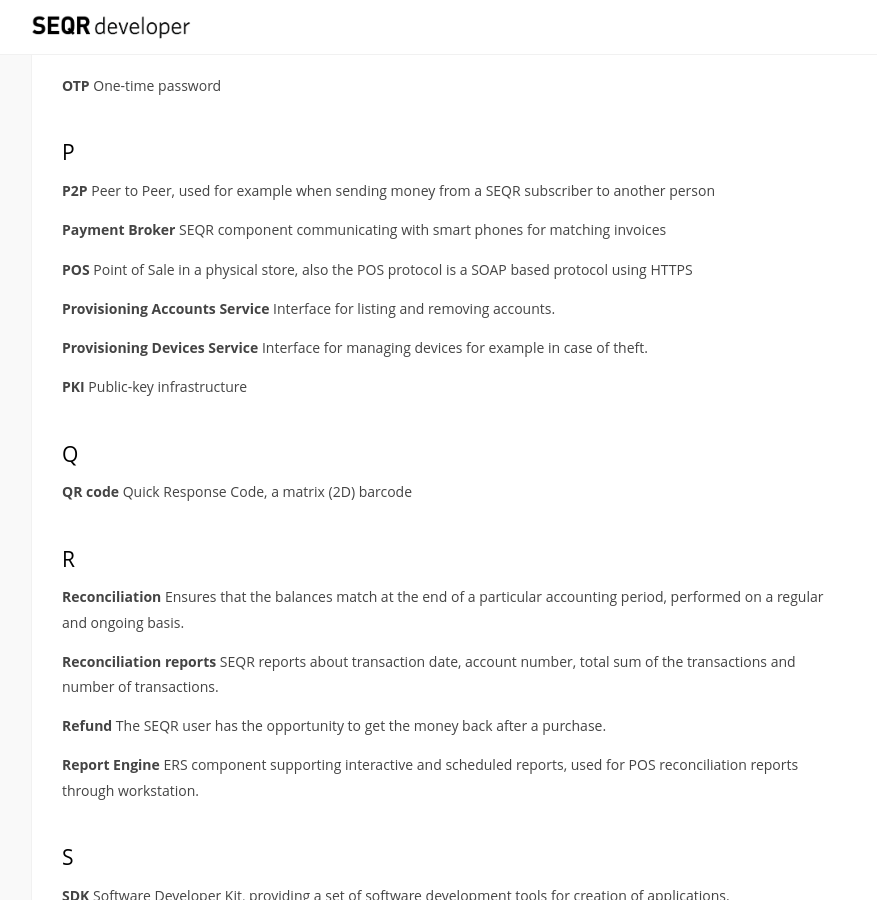
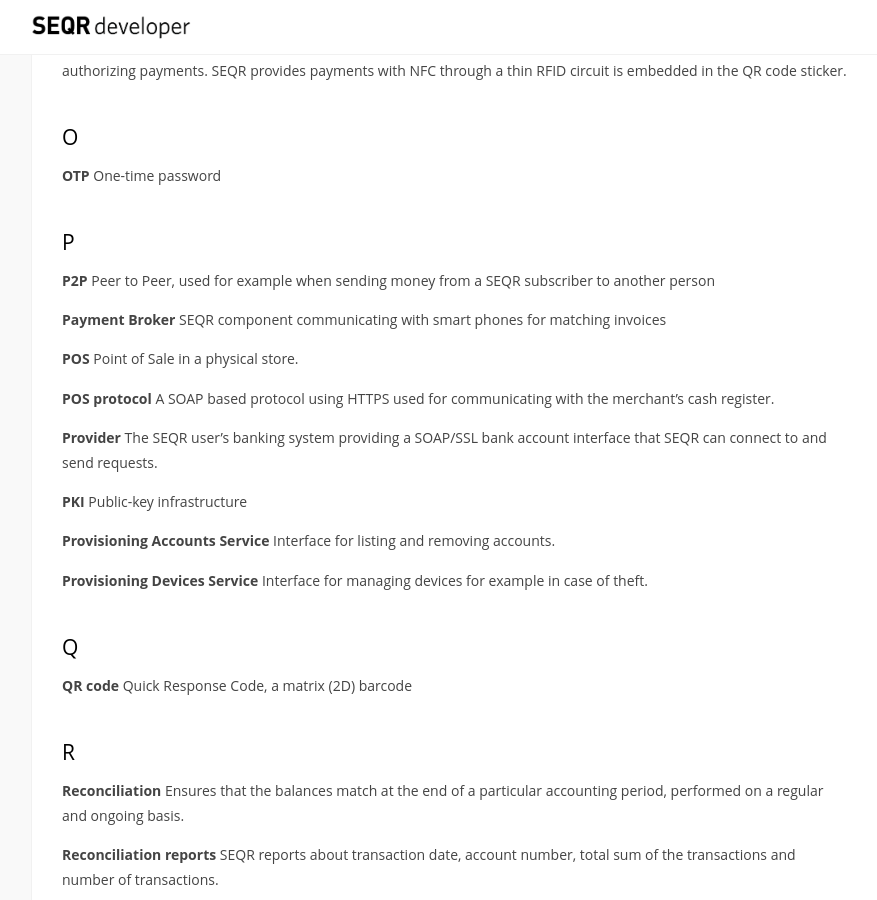
Before and after one commit to SeamlessDistribution/SeamlessDistribution.github.io, a Jekyll site: the page built from merchant/reference/glossary.md, in a window 1280 px wide and 900 px high, scrolled down 1867 px. Shown: the whole window, without its empty margins (184-1061 px from the left). Built offline with Jekyll 4.4.1, drawn with Linux system fonts in a browser that asks for light colours; nearby versions of some CDN libraries; some of the changed text lies outside the part shown.

Commit message:
Update glossary.md

```diff
--- a/merchant/reference/glossary.md
+++ b/merchant/reference/glossary.md
@@ -24,7 +24,7 @@
 ### B
 
 **Backend**
-Main SEQR server hosting the SEQR components.
+The backend is the backbone of the SEQR system, consisting of the components that support the frontend services; processing all the transactions and keeping information of all subscribers registered with SEQR, etc.
 
 **Banklink**
 The standardized API used for clearing of transactions between SEQR and an account provider.
@@ -32,6 +32,9 @@
 
 **Cash register**
 The register machine of receiving payments with SEQR and also the API within SEQR system.
+
+**Client**
+Includes the the SEQR user using SEQR app, provisioners using ATMs and Internet banking as well as the merchant's cash registers.
 
 
 **Clearing**
@@ -75,21 +78,17 @@
 **Loyalty**
 Links merchant's loyalty cards with SEQR and have the rebates/bonus points automatically added to the point of sales
 
-
 ### M
 **Merchant**
 The company selling goods and is waiting for a bill to be paid (can be vendor and/or cashier)
-
 
 ### N
 **NFC**
 Near Field Communication, a standard based communication technology enabling the device to be used for authorizing payments. SEQR provides payments with NFC through a thin RFID circuit is embedded in the QR code sticker.
 
-
 ### O
 **OTP**
 One-time password
-
 
 ### P
 **P2P**
@@ -99,7 +98,16 @@
 SEQR component communicating with smart phones for matching invoices
 
 **POS**
-Point of Sale in a physical store, also the POS protocol is a SOAP based protocol using HTTPS
+Point of Sale in a physical store.
+
+**POS protocol**
+A SOAP based protocol using HTTPS used for communicating with the merchant's cash register.
+
+**Provider**
+The SEQR user’s banking system providing a SOAP/SSL bank account interface that SEQR can connect to and send requests.
+
+**PKI**
+Public-key infrastructure
 
 **Provisioning Accounts Service**
 Interface for listing and removing accounts.
```
Also changed, not shown: other parts of merchant/reference/glossary.md (+1 -2 lines).
